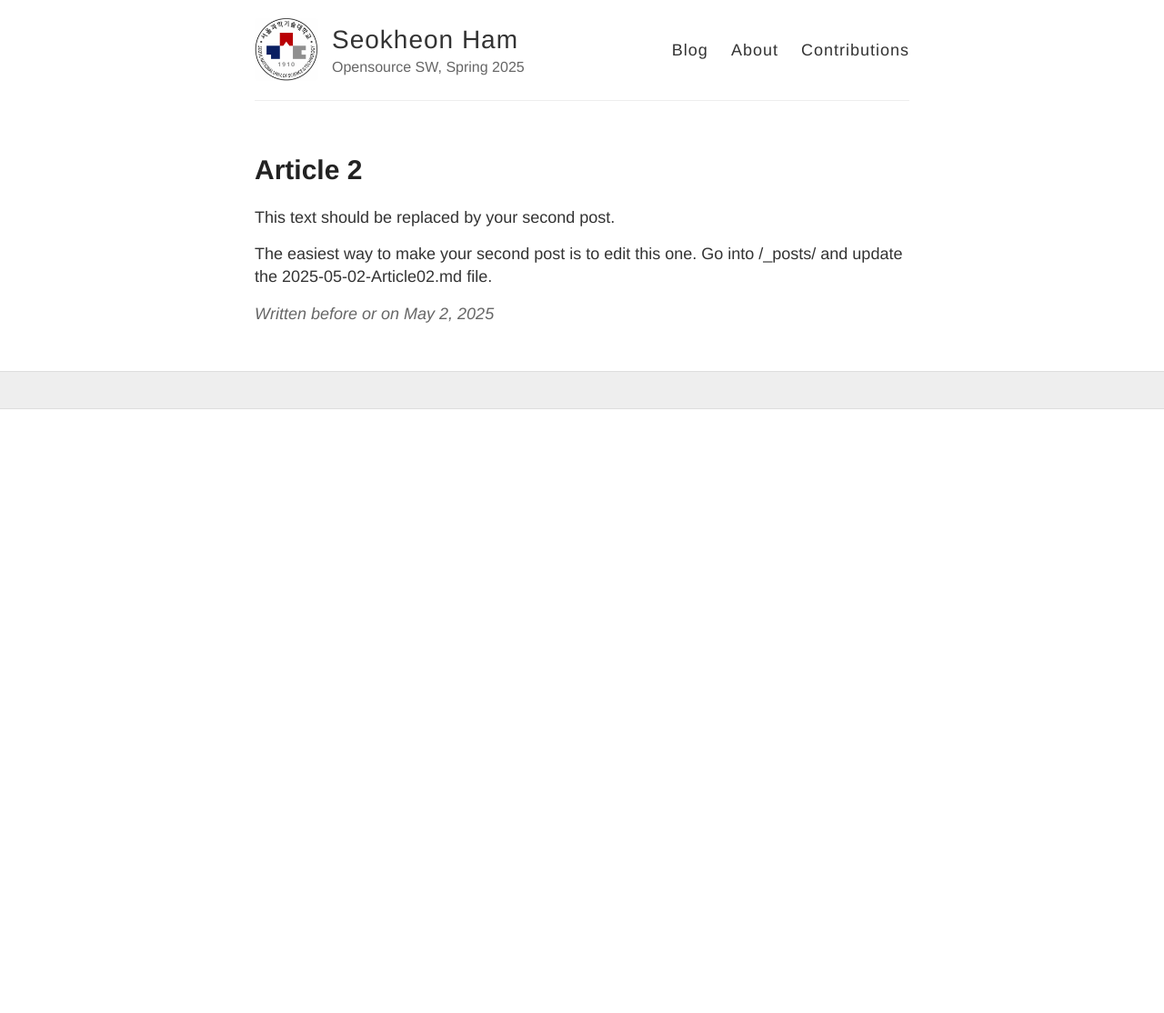
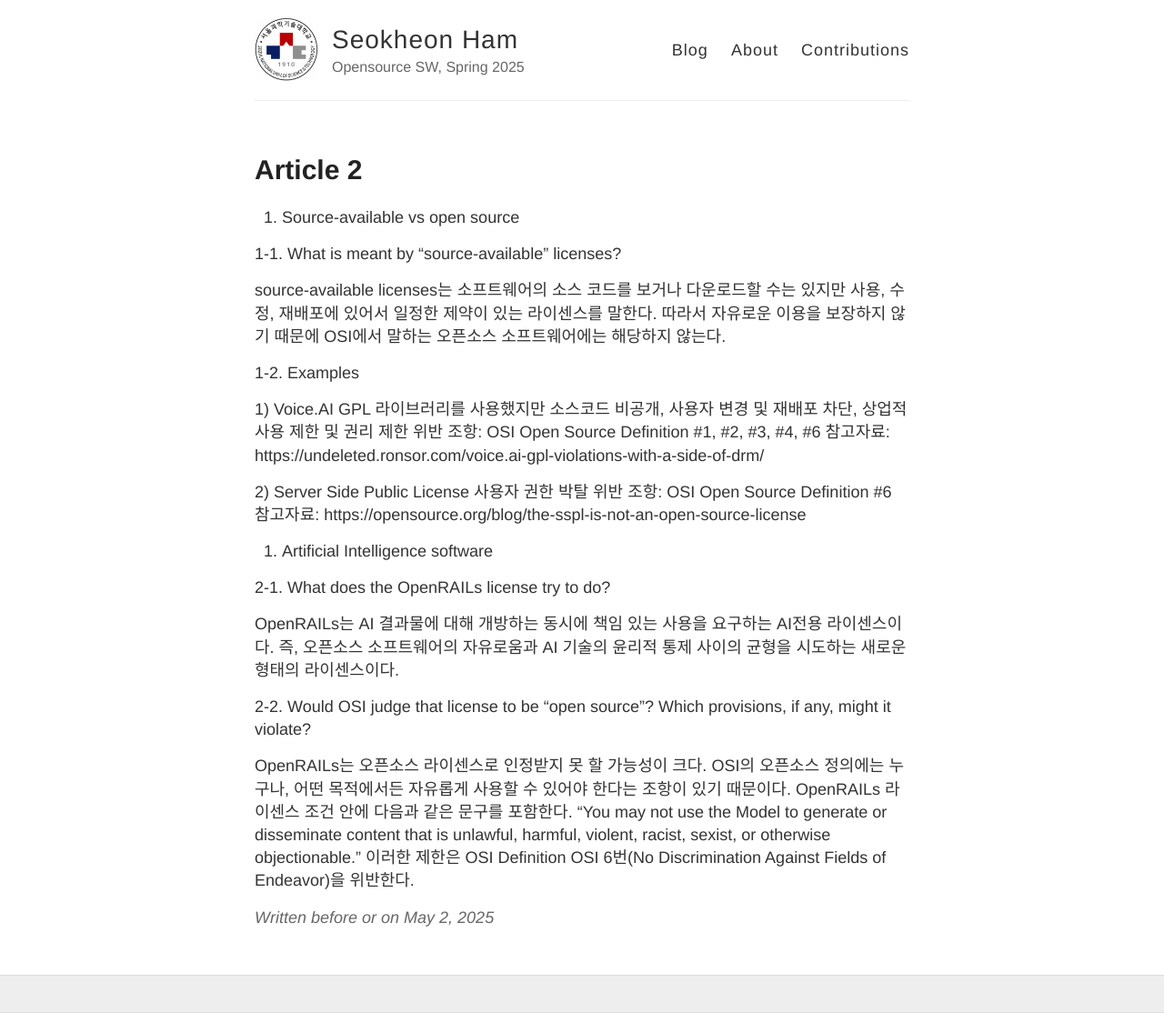
Before and after one commit to IISE-OSS25/SeokheonHam-blog, a Jekyll site: the page built from _posts/2025-05-02-Article02.md, in a window 1280 px wide. Shown: the whole page at 91% size. Built offline with Jekyll 4.4.1, drawn with Linux system fonts in a browser that asks for light colours; before the commit the page ends 900 px from its top, so only the background shows below that.

Commit message:
update 2nd article

```diff
--- a/_posts/2025-05-02-Article02.md
+++ b/_posts/2025-05-02-Article02.md
@@ -4,7 +4,29 @@ title: Article 2
 ---
 
 
-This text should be replaced by your second post.
+1. Source-available vs open source
 
-The easiest way to make your second post is to edit this one.
-Go into /_posts/ and update the 2025-05-02-Article02.md file.
+1-1. What is meant by “source-available” licenses?
+
+source-available licenses는 소프트웨어의 소스 코드를 보거나 다운로드할 수는 있지만 사용, 수정, 재배포에 있어서 일정한 제약이 있는 라이센스를 말한다. 따라서 자유로운 이용을 보장하지 않기 때문에 OSI에서 말하는 오픈소스 소프트웨어에는 해당하지 않는다.
+
+1-2. Examples
+
+1) Voice.AI GPL 라이브러리를 사용했지만 소스코드 비공개, 사용자 변경 및 재배포 차단, 상업적 사용 제한 및 권리 제한
+위반 조항: OSI Open Source Definition #1, #2, #3, #4, #6
+참고자료: https://undeleted.ronsor.com/voice.ai-gpl-violations-with-a-side-of-drm/
+
+2) Server Side Public License 사용자 권한 박탈
+위반 조항: OSI Open Source Definition #6
+참고자료: https://opensource.org/blog/the-sspl-is-not-an-open-source-license
+
+2. Artificial Intelligence software
+
+2-1. What does the OpenRAILs license try to do?
+
+OpenRAILs는 AI 결과물에 대해 개방하는 동시에 책임 있는 사용을 요구하는 AI전용 라이센스이다.
+즉, 오픈소스 소프트웨어의 자유로움과 AI 기술의 윤리적 통제 사이의 균형을 시도하는 새로운 형태의 라이센스이다.
+
+2-2. Would OSI judge that license to be “open source”? Which provisions, if any, might it violate?
+
+OpenRAILs는 오픈소스 라이센스로 인정받지 못 할 가능성이 크다. OSI의 오픈소스 정의에는 누구나, 어떤 목적에서든 자유롭게 사용할 수 있어야 한다는 조항이 있기 때문이다. OpenRAILs 라이센스 조건 안에 다음과 같은 문구를 포함한다. “You may not use the Model to generate or disseminate content that is unlawful, harmful, violent, racist, sexist, or otherwise objectionable.” 이러한 제한은 OSI Definition OSI 6번(No Discrimination Against Fields of Endeavor)을 위반한다.
```
